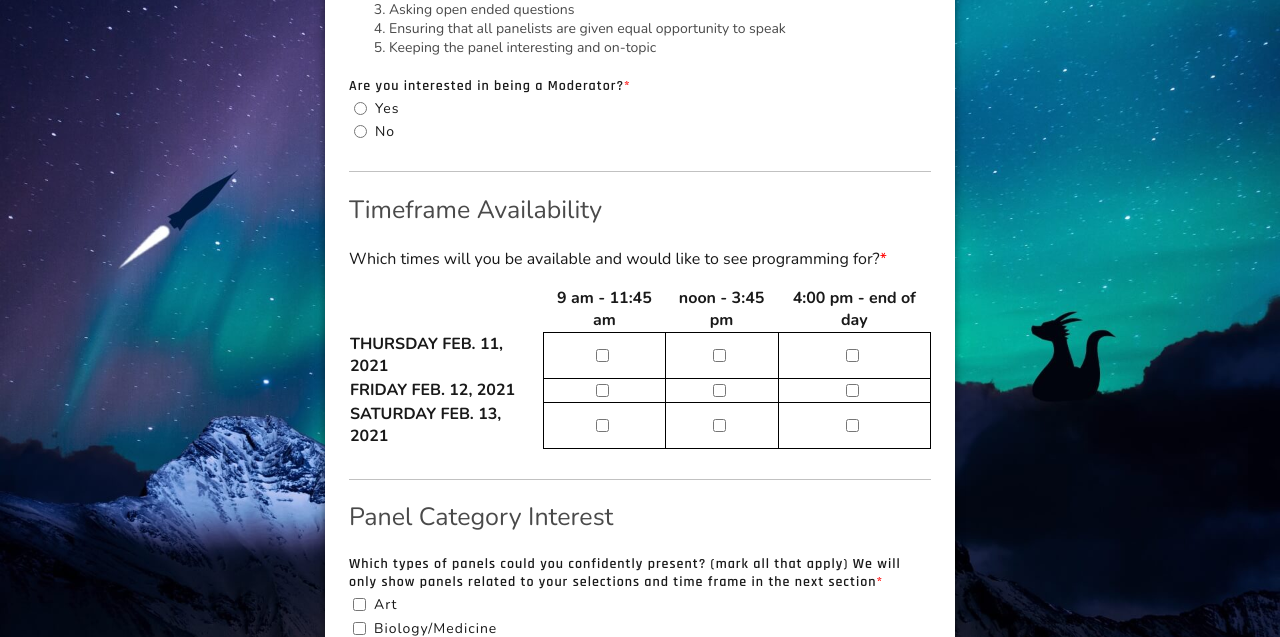
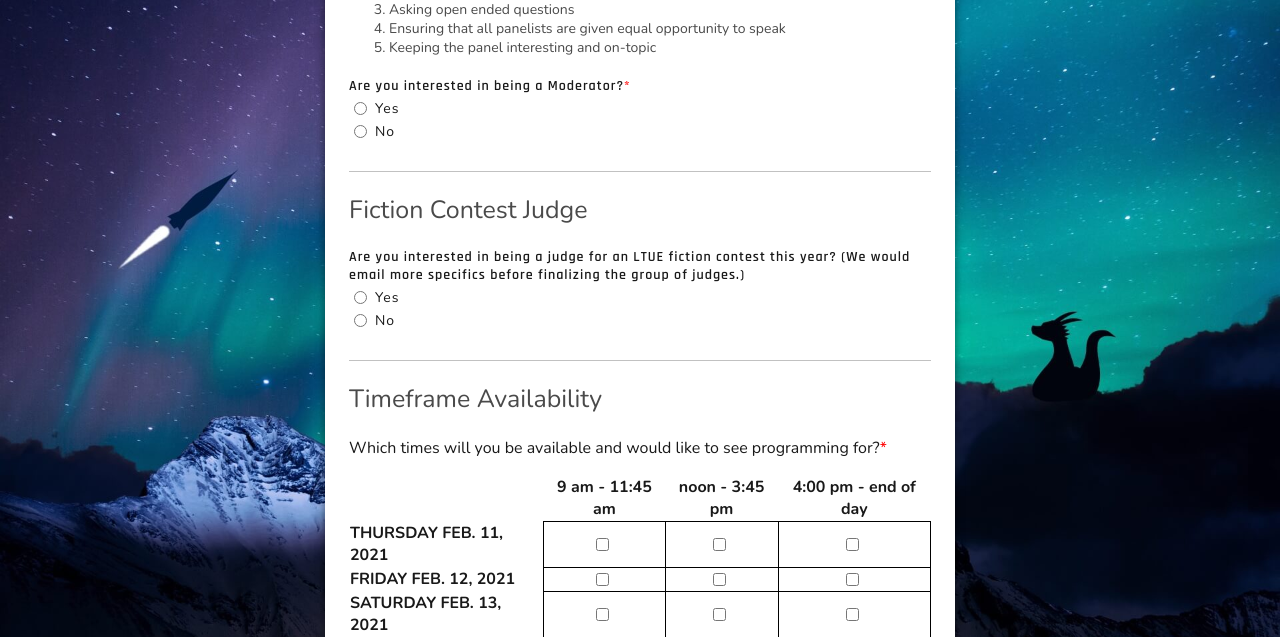
Before and after one commit to LTUE/call-for-panelists, a PHP site: page /index.php in a window 1280 px wide. Shown: the part 3485-4122 px from the top of the page. Run offline with PHP 8.4, Linux system fonts and the light colour scheme; the visitor is signed in with stand-in values (Sample User, id 1); data comes from the database, SQL or seed files in the repository; data that the repository does not hold is empty; some libraries are stand-ins or nearby versions.

Commit message:
Add judge interest question

```diff
--- a/pages/profile.inc.php
+++ b/pages/profile.inc.php
@@ -174,7 +174,7 @@ function handleForm() {
         'name', 'badge_name', 'contact_email', 'biography', 'info',
         'website', 'facebook', 'twitter', 'instagram', 'other_social',
         'person_of_color', 'disability', 'gender_type', 'lgbtqia_plus',
-        'signing', 'reading', 'moderator', 'recording', 'share_email',
+        'signing', 'reading', 'moderator', 'judge', 'recording', 'share_email',
         'updated',
     );
     $profileSet = implode(', ', array_map(function($field) {
@@ -201,6 +201,7 @@ function handleForm() {
         ':signing' => $_POST['signing'] === 'yes',
         ':reading' => $_POST['reading_topic'],
         ':moderator' => $_POST['moderator'] === 'yes',
+        ':judge' => !empty($_POST['judge']) ? $_POST['judge'] === 'yes' : null,
         ':recording' => $_POST['recording'] === 'yes',
         ':share_email' => $_POST['share_email'] === 'yes',
 
@@ -578,6 +579,12 @@ function booleanForm($name, $required = true) {
         <?= booleanForm('moderator') ?>
     </section>
 
+    <section id="judge">
+        <h2>Fiction Contest Judge</h2>
+        <label>Are you interested in being a judge for an LTUE fiction contest this year? (We would email more specifics before finalizing the group of judges.)</label>
+        <?= booleanForm('judge', false) ?>
+    </section>
+
     <section id="availability">
         <h2>Timeframe Availability<a href="#availability">#</a></h2>
         <!-- TODO: available hours… -->
```
